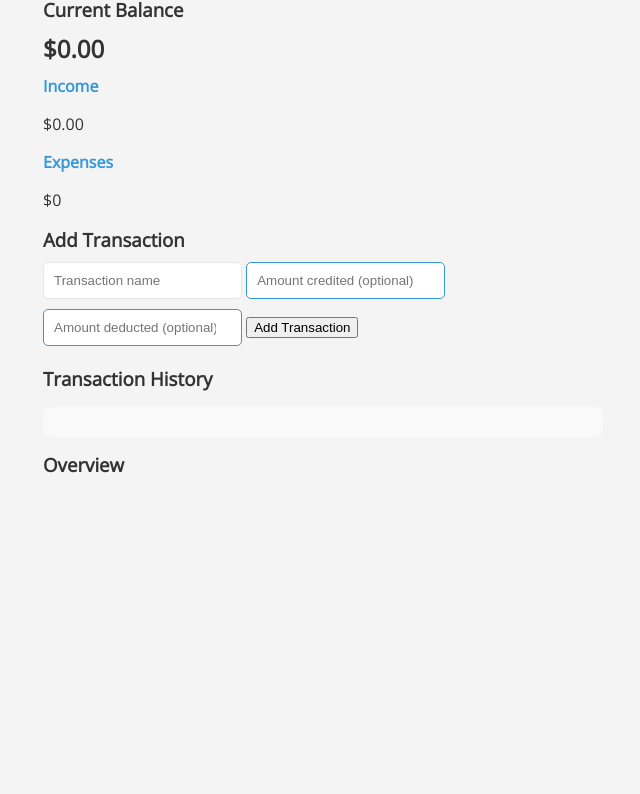
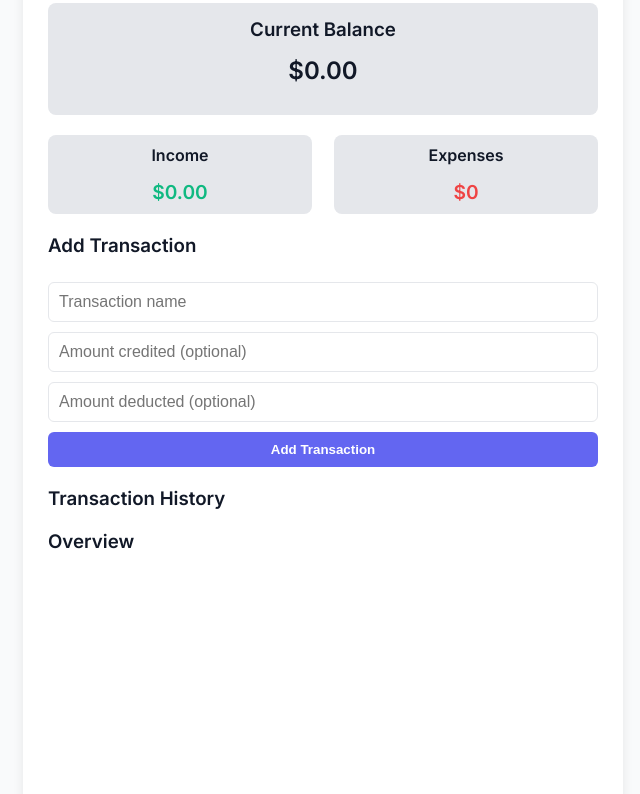
Before and after one commit to Jaishreekadian/personal-finance-tracker, a plain HTML site: page index.html in a window 1280 px wide. Shown: the part 106-900 px from the top of the page, without its empty margins (317-957 px from the left). Drawn offline with nearby package versions, Linux system fonts and the light colour scheme.

Commit message:
Update style.css

```diff
--- a/style.css
+++ b/style.css
@@ -1,108 +1,132 @@
-@import url("https://fonts.googleapis.com/css?family=Lato:lato|open+sans&dispaly=swap");
+@import url("https://fonts.googleapis.com/css2?family=Inter:wght@400;600&display=swap");
 
-:root{
-    --box-shadow: 0 1px 3px rgba(0,0,0,0.12), 0 1px, 2px rgba(0,0,0,0.24);
-    --primary-color:#3498db;
-    --secondary-color:#e7e7e7;
-    --accent-color: #e74c3c;
-    --hover-color: #2980b9;
-    --income-background: #dff0d8;
-    --expanse-background: #f2dede;
-    --section-background: #f9f9f9;
-
+:root {
+  --bg-color: #f9fafb;
+  --primary: #6366f1;
+  --income: #10b981;
+  --expense: #ef4444;
+  --text: #111827;
+  --light: #e5e7eb;
 }
 
-*{
-    box-sizing:border-box;
+* {
+  margin: 0;
+  padding: 0;
+  box-sizing: border-box;
 }
 
-body{
-    background-color: #f4f4f4;
-    font-family:"open sans", sans-serif;
-    color: #333;
+body {
+  font-family: 'Inter', sans-serif;
+  background-color: var(--bg-color);
+  color: var(--text);
+  padding: 30px;
 }
 
-
-.container{
-    max-width: 600px;
-    margin: 20px auto;
-    padding:20px;
+.container {
+  max-width: 600px;
+  margin: auto;
+  background: white;
+  padding: 25px;
+  border-radius: 12px;
+  box-shadow: 0 4px 12px rgba(0, 0, 0, 0.08);
 }
 
-h1, h2, h3, h4{
-    margin:10px 0;
-    font-weight:bold;
+h1, h2, h3, h4 {
+  margin-bottom: 15px;
 }
 
-.list li{
-    background-color: var(--section-background);
-    border-radius: 8px;
-    box-shadow: var(--box-shadow);
-    border-left: 5px solid var(--primary-color);
-    margin-bottom: 10px;
-    padding: 10px;
-    list-style-type: none;
-    transition: transform 0.3 ease;
-
+.balance-box {
+  text-align: center;
+  background-color: var(--light);
+  padding: 15px;
+  border-radius: 8px;
+  margin-bottom: 20px;
 }
 
-.list li.plus{
-    background-color: var(--income-background);
-
+.summary-box {
+  display: flex;
+  justify-content: space-between;
+  margin-bottom: 20px;
 }
 
-.list li.minus{
-    background-color: var(--expense-background);
-    border-left-color: var(--accent-color);
-
+.summary-box div {
+  background: var(--light);
+  padding: 10px;
+  border-radius: 8px;
+  width: 48%;
+  text-align: center;
 }
 
-.list li:hover{
-    transform: scale(1.03);
+.money {
+  font-size: 1.2rem;
+  font-weight: bold;
 }
 
-.button, .delete-button{
-    background-color: var(--primary-color);
-    color: #fff;
-    border: none;
-    padding: 10px;
-    border-radius: 5px;
-    cursor: pointer;
-    transition: background-color 0.3 ease;
+.plus {
+  color: var(--income);
 }
 
-.button:hover, .delete-button:hover{
-    background-color: var(--hover-color);
+.minus {
+  color: var(--expense);
 }
 
-input[type= "text"], input[type = "number"]{
-    border: 1px solid var(--secondary-color);
-    padding: 10px;
-    border-radius: 5px;
-    margin-bottom: 10px;
-    transition: border-color 0.3 ease;
+form {
+  display: flex;
+  flex-direction: column;
+  gap: 10px;
+  margin-bottom: 20px;
 }
 
-input[type= "text"]:focus, input[type = "number"]{
-    border-color: var(--primary-color);
+input {
+  padding: 10px;
+  border: 1px solid var(--light);
+  border-radius: 6px;
+  font-size: 1rem;
 }
 
-.inc-exp-container, .form-control, .list{
-    background-color: var(--section-background);
-    padding: 15px;
-    border-radius: 8px;
-    margin-bottom: 15px;
+button {
+  background-color: var(--primary);
+  color: white;
+  padding: 10px;
+  font-weight: bold;
+  border: none;
+  border-radius: 6px;
+  cursor: pointer;
+  transition: background 0.3s;
 }
 
-h4, label{
-    color: var(--primary-color);
-    font-weight: bold;
+button:hover {
+  background-color: #4f46e5;
 }
 
-@media  screen and (max-width:768px){
-    .container{
-        width: 90%;
-        padding: 10px;
-    }
+.list {
+  list-style: none;
+  margin-bottom: 20px;
+}
 
+.list li {
+  padding: 10px;
+  border-radius: 6px;
+  background-color: var(--light);
+  display: flex;
+  justify-content: space-between;
+  margin-bottom: 8px;
+  border-left: 6px solid;
 }
+
+.list li.plus {
+  border-color: var(--income);
+}
+
+.list li.minus {
+  border-color: var(--expense);
+}
+
+.delete-btn {
+  background: transparent;
+  border: none;
+  color: #888;
+  cursor: pointer;
+  margin-left: 10px;
+  font-size: 16px;
+}
```
